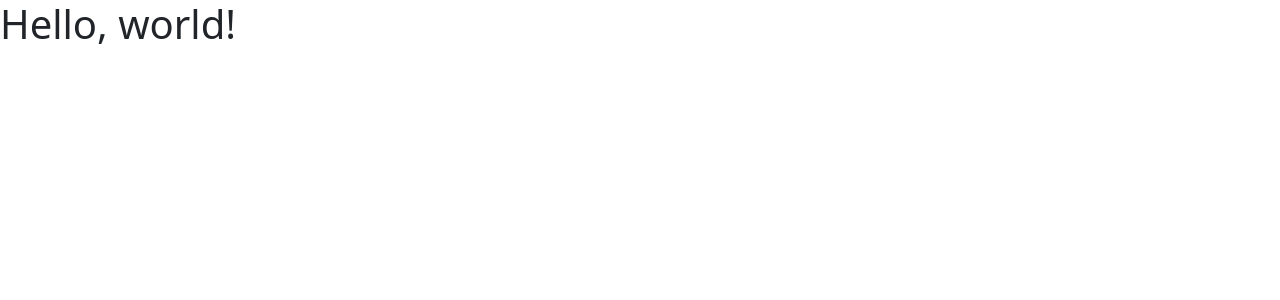
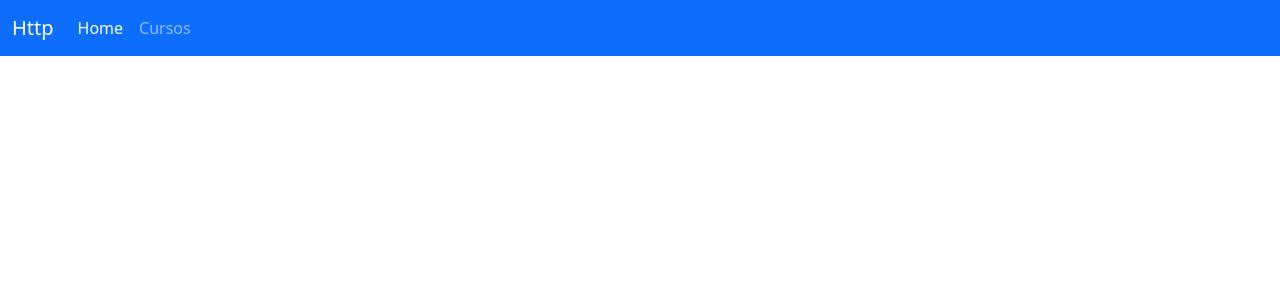
Before and after one commit to GiselleBarbosa/angular-curso-loiane, an Angular app in the folder 09-requests-http/: page / in a window 1280 px wide. Shown: the top 300 px of the page. Built offline with nearby package versions, Linux system fonts and the light colour scheme.

Commit message:
feat: add routing

```diff
--- a/09-requests-http/package.json
+++ b/09-requests-http/package.json
@@ -19,6 +19,7 @@
     "@angular/platform-browser-dynamic": "^14.2.0",
     "@angular/router": "^14.2.0",
     "bootstrap": "^5.2.3",
+    "ngx-bootstrap": "^9.0.0",
     "rxjs": "~7.5.0",
     "tslib": "^2.3.0",
     "zone.js": "~0.11.4"
--- a/09-requests-http/src/app/app.component.html
+++ b/09-requests-http/src/app/app.component.html
@@ -1,13 +1,19 @@
-<!doctype html>
-<html lang="en">
-  <head>
-    <meta charset="utf-8">
-    <meta name="viewport" content="width=device-width, initial-scale=1">
-    <title>Bootstrap demo</title>
-  </head>
-  <body>
-    <h1>Hello, world!</h1>
-  </body>
-</html>
+<nav class="navbar navbar-expand-lg navbar-dark bg-primary">
+  <div class="container-fluid">
+    <a class="navbar-brand" href="#">Http</a>
+    <button class="navbar-toggler" type="button" data-bs-toggle="collapse" data-bs-target="#navbarNavAltMarkup"
+      aria-controls="navbarNavAltMarkup" aria-expanded="false" aria-label="Toggle navigation">
+      <span class="navbar-toggler-icon"></span>
+    </button>
+    <div class="collapse navbar-collapse" id="navbarNavAltMarkup">
+      <div class="navbar-nav">
+        <a class="nav-link" aria-current="page" [routerLink]="['/']" routerLinkActive="active">Home</a>
+        <a class="nav-link" [routerLink]="['/cursos']" routerLinkActive="active">Cursos</a>
+      </div>
+    </div>
+  </div>
+</nav>
 
-<router-outlet></router-outlet>
+<div class="container">
+  <router-outlet></router-outlet>
+</div>
--- /dev/null
+++ b/09-requests-http/src/app/cursos/cursos-lista/cursos-lista.component.html
@@ -0,0 +1 @@
+<p>cursos-lista works!</p>
--- a/09-requests-http/src/styles.scss
+++ b/09-requests-http/src/styles.scss
@@ -2,7 +2,6 @@
 @import "../node_modules/bootstrap/scss/functions";
 
 // Variable overrides second
-$primary: #900;
 $enable-shadows: true;
 $prefix: "mo-";
 
@@ -22,7 +21,3 @@
 @import "../node_modules/bootstrap/scss/grid";
 @import "../node_modules/bootstrap/scss/helpers";
 @import "../node_modules/bootstrap/scss/utilities/api";
-
-.selector-for-some-widget {
-  box-sizing: content-box;
-}
```
Also changed, not shown: 09-requests-http/src/app/cursos/cursos-lista/cursos-lista.component.ts (added, +15 -0 lines), 09-requests-http/src/app/cursos/cursos-routing.module.ts (added, +13 -0 lines), 09-requests-http/src/app/cursos/cursos.module.ts (added, +17 -0 lines), 09-requests-http/src/app/cursos/cursos-lista/cursos-lista.component.scss (added), 1 other file (tests, documents, lock files or other folders).
